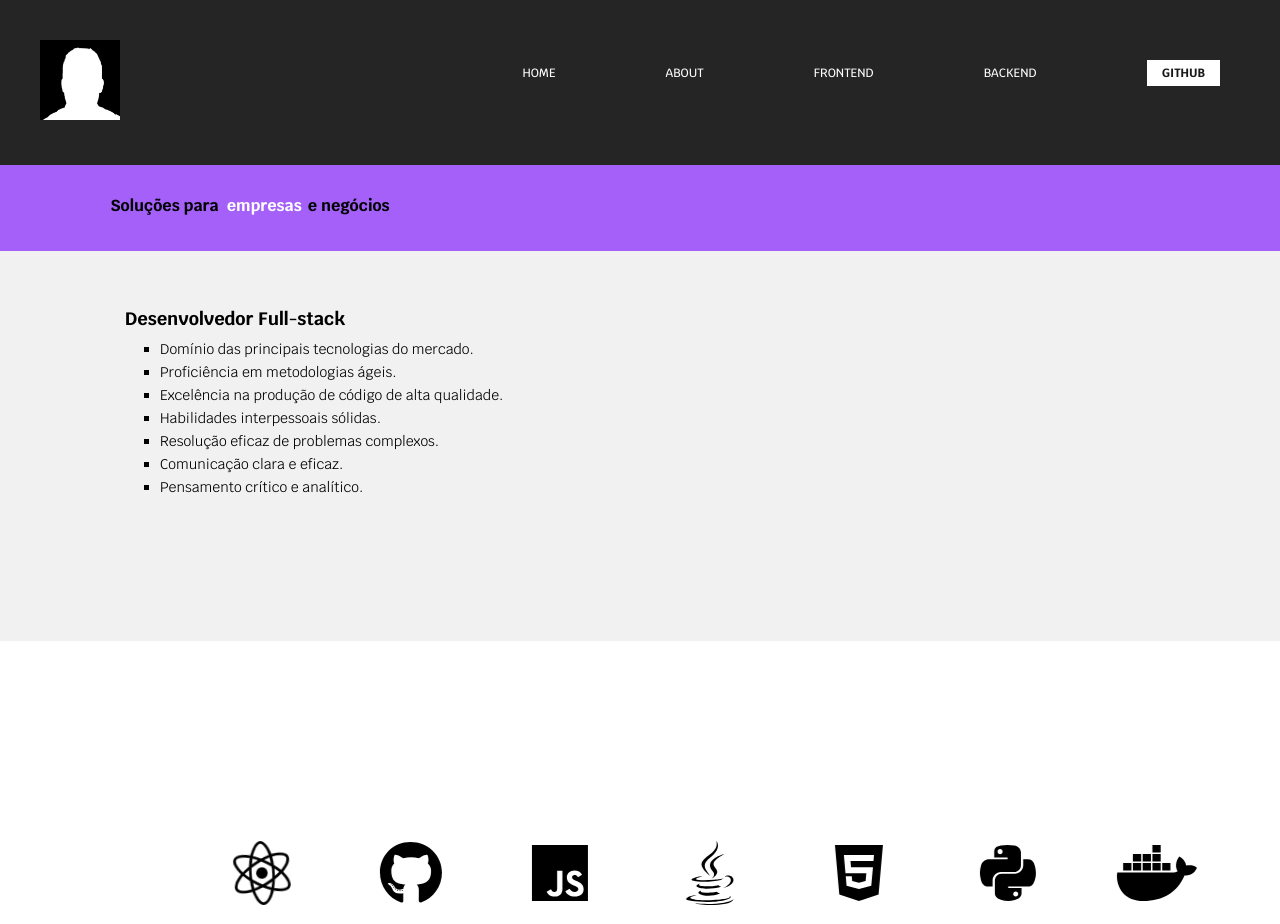
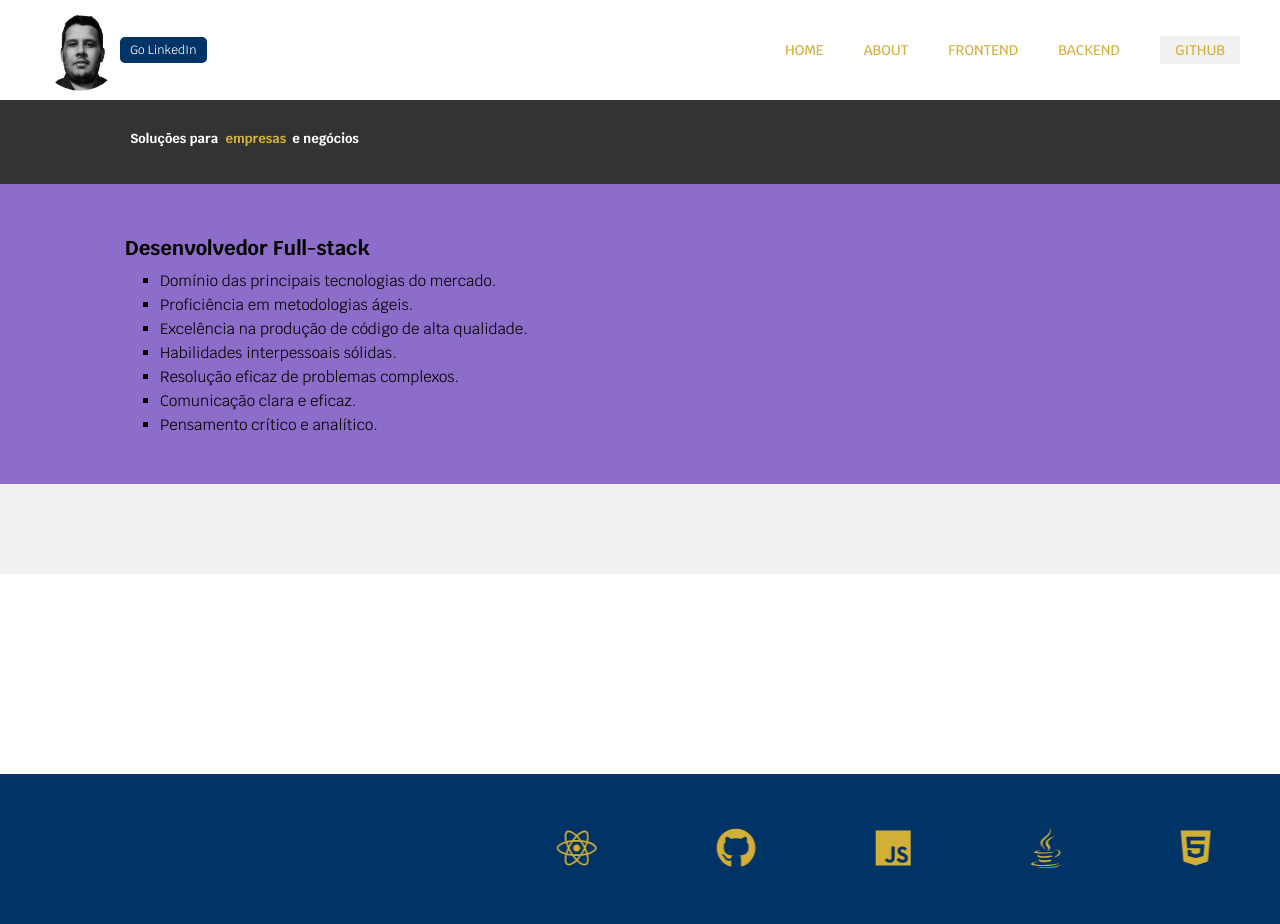
Before and after one commit to ThiagoDRangel/ThiagoRangel, a React (Vite) app: page /home in a window 1280 px wide. Built offline with nearby package versions, Linux system fonts and the light colour scheme.

Commit message:
fix: new version of profile

```diff
--- a/src/components/Footer/index.tsx
+++ b/src/components/Footer/index.tsx
@@ -4,80 +4,29 @@ import './styles.css';
 
 function Footer() {
   return (
-    <footer>
+    <footer className="container-footer">
       <div className="technologies-list">
         <ul className="icon-list">
           <li>
-            <div className="icon-wrapper">
-              <FontAwesomeIcon
-                icon={faReact}
-                size="4x"
-                spin
-                fixedWidth
-                pull="left"
-              />
-            </div>
+            <FontAwesomeIcon icon={faReact} size="10x" className="icon" />
           </li>
           <li>
-            <div className="icon-wrapper">
-              <FontAwesomeIcon
-                icon={faGithub}
-                size="4x"
-                fixedWidth
-                pull="left"
-              />
-            </div>
+            <FontAwesomeIcon icon={faGithub} size="6x" className="icon" />
           </li>
           <li>
-            <div className="icon-wrapper">
-              <FontAwesomeIcon
-                icon={faJs}
-                size="4x"
-                fixedWidth
-                pull="left"
-              />
-            </div>
+            <FontAwesomeIcon icon={faJs} size="6x" className="icon" />
           </li>
           <li>
-            <div className="icon-wrapper">
-              <FontAwesomeIcon
-                icon={faJava}
-                size="4x"
-                fixedWidth
-                pull="left"
-              />
-            </div>
+            <FontAwesomeIcon icon={faJava} size="6x" className="icon" />
           </li>
           <li>
-            <div className="icon-wrapper">
-              <FontAwesomeIcon
-                icon={faHtml5}
-                size="4x"
-                fixedWidth
-                pull="left"
-                spinReverse
-              />
-            </div>
+            <FontAwesomeIcon icon={faHtml5} size="6x" className="icon" />
           </li>
           <li>
-            <div className="icon-wrapper">
-              <FontAwesomeIcon
-                icon={faPython}
-                size="4x"
-                fixedWidth
-                pull="left"
-              />
-            </div>
+            <FontAwesomeIcon icon={faPython} size="6x" className="icon" />
           </li>
           <li>
-            <div className="icon-wrapper">
-              <FontAwesomeIcon
-                icon={faDocker}
-                size="4x"
-                fixedWidth
-                pull="left"
-              />
-            </div>
+            <FontAwesomeIcon icon={faDocker} size="6x" className="icon" />
           </li>
         </ul>
       </div>
--- a/src/components/Footer/styles.css
+++ b/src/components/Footer/styles.css
@@ -1,34 +1,84 @@
+.container-footer {
+  background-color: var(--color-quaternary);
+  height: 15rem;
+  display: flex;
+  align-items: center;
+  justify-content: center;
+  overflow: hidden;
+}
+
 .technologies-list {
   display: flex;
+  width: 100%;
   overflow: hidden;
 }
 
 .icon-list {
-  list-style-type: none;
+  display: flex;
+  list-style: none;
   padding: 0;
   margin: 0;
-  display: flex;
-  gap: 50px;
-  animation: moveTechnologies 10s linear infinite;
+  animation: scrollIcons 20s linear infinite;
 }
 
-@keyframes moveTechnologies {
+.icon-list li {
+  margin: 0 6rem;
+}
+
+.icon {
+  color: var(--color-tertiary);
+  transition: transform 0.3s;
+  height: 4rem;
+}
+
+.icon:hover {
+  transform: scale(1.2);
+}
+
+@keyframes scrollIcons {
   0% {
-    transform: translateX(30%);
-    opacity: 0.8;
-  }
-  25% {
-    transform: translateX(-50%);
-    opacity: 1;
-  }
-  50% {
-    transform: translateX(30%);
-  }
-  75% {
-    transform: translateX(-10%);
+    transform: translateX(100%);
   }
   100% {
     transform: translateX(-100%);
-    font-weight: 400;
   }
 }
+
+@media (max-width:600px) {
+  .container-footer {
+    align-items: center;
+    display: flex;
+    height: 10rem;
+  }
+  .icon {
+    height: 3rem;
+  }
+
+  .icon-list li {
+    margin: 0 1.5rem;
+  }
+}
+
+@media (max-width:480px) {
+  .container-footer {
+    height: 15rem;
+  }
+  .icon {
+    height: 2.5rem;
+  }
+  .icon-list li {
+    margin: 0 1.2rem;
+  }
+}
+
+@media (max-width:320px) {
+  .container-footer {
+    height: 15rem;
+  }
+  .icon {
+    height: 2.5rem;
+  }
+  .icon-list li {
+    margin: 0 1rem;
+  }
+}
--- a/src/components/Header/index.tsx
+++ b/src/components/Header/index.tsx
@@ -1,13 +1,16 @@
 import HeaderMenu from '../HeaderMenu';
-import avatar from '../../assets/images/avatar.png';
+import avatar from '../../assets/images/avatarFoto.png';
 import './styles.css';
 
 function Header() {
   return (
     <header className="header-container">
-      <a href="https://www.linkedin.com/in/thiagodrangel" target="_blank">
-        <img src={avatar} alt="profile" />
-      </a>
+      <div className="avatar-container">
+        <a href="https://www.linkedin.com/in/thiagodrangel" target="_blank" className="avatar-link">
+          <img src={avatar} alt="profile" className="avatar" />
+        </a>
+        <span className="hover-message">Go LinkedIn</span>
+      </div>
       <HeaderMenu />
     </header>
   );
--- a/src/components/Header/styles.css
+++ b/src/components/Header/styles.css
@@ -1,13 +1,72 @@
-header {
-    background-color: var(--color-quaternary);
+.header-container {
+  align-items: center;
+  display: flex;
+  background-color: var(--color-secondary);
+  justify-content: center;
+  height: 10rem;
 }
 
 .header-container {
+  align-items: center;
   display: flex;
   justify-content: space-between;
 }
 
 img {
   margin: 40px;
+  padding: 0.2rem;
   width: 80px;
 }
+
+.avatar-container {
+  position: relative;
+  display: flex;
+  align-items: center;
+}
+
+.avatar-link {
+  display: inline-block;
+}
+
+.avatar {
+  width: 80px;
+  height: 80px;
+  border-radius: 50%;
+  transition: transform 0.3s;
+  margin: 40px;
+  padding: 0.2rem;
+}
+
+.hover-message {
+  display: none;
+  position: absolute;
+  left: 12rem;
+  background-color: var(--color-quaternary);
+  color: #fff;
+  padding: 5px 10px;
+  border-radius: 5px;
+  font-size: 12px;
+  white-space: nowrap;
+  transition: opacity 0.3s;
+}
+
+.avatar-container:hover .hover-message {
+  display: block;
+  opacity: 1;
+}
+
+.avatar-container:hover .avatar {
+  transform: scale(1.1);
+}
+
+@media (max-width:600px) {}
+
+@media (max-width:480px) {}
+
+@media (max-width:320px) {
+  .avatar {
+    width: 6rem;
+    height: 6rem;
+    margin-left: 3rem;
+  }
+}
--- a/src/components/HeaderMenu/index.tsx
+++ b/src/components/HeaderMenu/index.tsx
@@ -19,19 +19,19 @@ function HeaderMenu() {
             <div className="bar" />
           </div>
           <ul className={`menu ${menuOpen ? 'open' : ''}`}>
-            <Link to="/home">
-              <li className="icon">HOME</li>
-            </Link>
-            <Link to="profile">
-              <li className="icon">ABOUT</li>
-            </Link>
-            <Link to="frontend">
-              <li className="icon">FRONTEND</li>
-            </Link>
-            <Link to="backend">
-              <li className="icon">BACKEND</li>
-            </Link>
-            <li className="text-color">
+            <li className="menu-item">
+              <Link to="/home" className="icon">HOME</Link>
+            </li>
+            <li className="menu-item">
+              <Link to="/profile" className="icon">ABOUT</Link>
+            </li>
+            <li className="menu-item">
+              <Link to="/frontend" className="icon">FRONTEND</Link>
+            </li>
+            <li className="menu-item">
+              <Link to="/backend" className="icon">BACKEND</Link>
+            </li>
+            <li className="menu-item text-color">
               <a href="https://github.com/ThiagoDRangel" target="_blank" className="icon">GITHUB</a>
             </li>
           </ul>
--- a/src/components/HeaderMenu/styles.css
+++ b/src/components/HeaderMenu/styles.css
@@ -1,13 +1,22 @@
+.header-menu {
+  display: flex;
+  justify-content: space-between;
+  align-items: center;
+  padding: 0 20px;
+}
+
+nav {
+  display: flex;
+  align-items: center;
+  width: 100%;
+}
+
 .menu-icon {
   display: none;
   flex-direction: column;
   margin: 20px;
   cursor: pointer;
   transition: border-bottom 0.3s ease;
-}
-
-.icon:hover {
-  border-bottom: 3px solid var(--color-primary);
 }
 
 .bar {
@@ -19,45 +28,38 @@
 }
 
 nav ul {
+  display: flex;
   align-items: center;
-  list-style-type: none;
+  list-style: none;
   margin: 0;
   padding: 0;
-  display: flex;
 }
 
 nav ul li {
+  margin: 0 20px;
+}
+
+.icon {
   color: var(--color-tertiary);
-  display: flex;
-  font-size: 12px;
+  text-decoration: none;
+  font-size: 14px;
   font-weight: 500;
-  margin-left: 50px;
-  margin-top: 60px;
-  margin-right: 60px;
+}
+
+.icon:hover {
+  border-bottom: 3px solid var(--color-primary);
 }
 
 .text-color {
-  background-color: var(--color-tertiary);
+  background-color: var(--color-quinary);
   color: var(--color-secondary);
   font-weight: 700;
-  padding: 5px 15px 5px 15px;
+  padding: 5px 15px;
 }
 
 .text-color:hover {
   background-color: unset;
   color: var(--color-tertiary);
-}
-
-@media screen and (max-width: 1100px) {
-  nav ul li {
-    margin: 60px 40px 20px;
-  }
-}
-
-@media screen and (max-width: 885px) {
-  nav ul li {
-    margin: 60px 25px 10px;
-  }
 }
 
 @media screen and (max-width: 768px) {
@@ -90,3 +92,14 @@ nav ul li {
     text-decoration: none;
   }
 }
+
+@media (max-width:600px) {}
+
+@media (max-width:480px) {}
+
+@media (max-width:320px) {
+  .bar {
+    width: 2rem;
+    height: 0.2rem;
+  }
+}
--- a/src/index.css
+++ b/src/index.css
@@ -1,10 +1,10 @@
 @import url('https://fonts.googleapis.com/css2?family=Krub:wght@200;400;500;700&display=swap');
 
 :root {
-    --color-primary: #a460f9;
-    --color-secondary: #181818;
-    --color-tertiary: #ffffff;
-    --color-quaternary: #252525;
+    --color-primary: #333333;
+    --color-secondary: #ffffff;
+    --color-tertiary: #d4af37;
+    --color-quaternary: #003366;
     --color-quinary: #f1f1f1;
     --color-senary: #8c6eca;
 }
@@ -22,7 +22,10 @@ a:hover {
     color: unset;
 }
 
-html,
+html {
+    font-size: 62.5%; /* 1rem = 10px */
+}
+
 body {
-    background-color: var(--color-bg-tertiary);
+    background-color: var(--color-secondary);
 }
--- a/src/routes/Home/HomeBody/styles.css
+++ b/src/routes/Home/HomeBody/styles.css
@@ -5,35 +5,36 @@
 }
 
 .title {
-  color: var(--color-font-quaternary);
-  border-radius: 5px;
-  display: flex;
+  color: var(--color-secondary);
+  border-radius: 0.5rem;
+  font-size: 1.3rem;
   font-weight: 700;
   justify-content: center;
-  padding: 10px 10px;
-  margin-left: 100px;
-  margin-bottom: 20px;
-  margin-top: 20px;
-  width: 300px;
+  padding: 1rem;
+  margin-left: 12rem;
+  margin-bottom: 2.2rem;
+  margin-top: 2rem;
+  width: 30rem;
 }
 
 .container-first {
   align-items: center;
-  background-color: var(--color-quinary);
+  background-color: var(--color-senary);
   display: flex;
-  font-size: 14px;
-  height: 300px;
+  font-size: 1.4rem;
+  height: 30rem;
   justify-content: flex-start;
 }
 
 .container-first p {
   padding: 5px;
-  font-size: 18px;
+  font-size: 2rem;
   font-weight: 700;
-  margin-left: 120px;
+  margin-left: 12rem;
 }
 
 .container-first li {
+  font-size: 1.5rem;
   margin-left: 160px;
   list-style-type: square;
 }
@@ -55,3 +56,79 @@ strong {
   height: 90px;
   margin-bottom: 200px;
 }
+
+@media (max-width:600px) {
+  .title {
+    font-size: 1.2rem;
+    margin-left: 6rem;
+    margin-bottom: 1.5rem;
+    margin-top: 1.5rem;
+  }
+
+  .container-first {
+    height: 25rem;
+  }
+
+  .container-first p {
+    padding: 0.5rem;
+    font-size: 1.8rem;
+    margin-left: 6rem;
+  }
+
+  .container-first li {
+    font-size: 1.4rem;
+    margin-left: 12rem;
+  }
+
+  .container-second {
+    margin-bottom: 10rem;
+  }
+}
+
+@media (max-width:480px) {
+  .title {
+    font-size: 1.2rem;
+    margin-left: 2rem;
+    margin-bottom: 1rem;
+    margin-top: 1rem;
+  }
+  .container-first p {
+    padding: 0.5rem;
+    font-size: 1.5rem;
+    margin-left: 2rem;
+  }
+
+  .container-first li {
+    font-size: 1.3rem;
+    margin-left: 8rem;
+  }
+}
+
+@media (max-width:320px) {
+  .title {
+    font-size: 0.9rem;
+    margin-left: 1rem;
+    margin-bottom: 0.5rem;
+    margin-top: 0.5rem;
+  }
+
+  .container-first {
+    height: 18rem;
+  }
+
+  .container-first p {
+    padding: 0;
+    font-size: 1.1rem;
+    margin-left: 1rem;
+    margin-bottom: 1rem;
+  }
+
+  .container-first li {
+    font-size: 0.8rem;
+    margin-left: 5rem;
+  }
+
+  .container-second {
+    margin-bottom: 5rem;
+  }
+}
```
Also changed, not shown: 1 other file (tests, documents, lock files or other folders).
